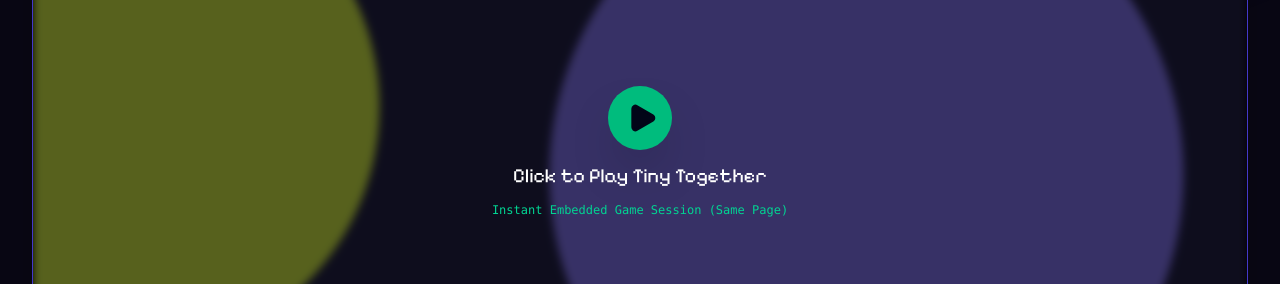
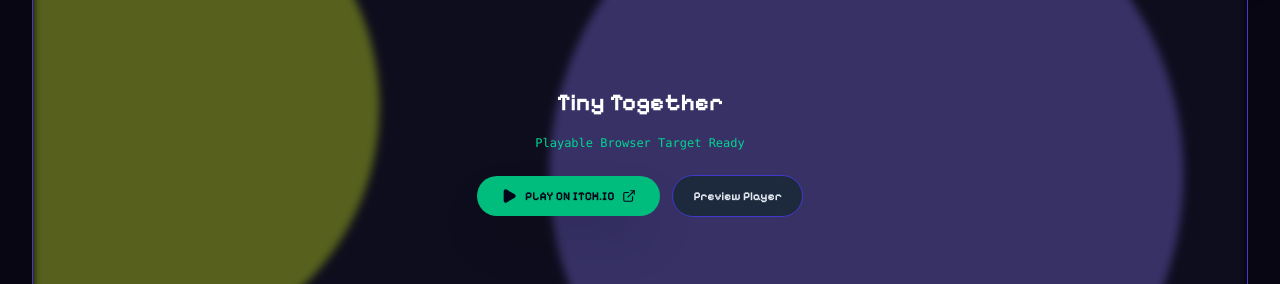
Before and after one commit to kartikch0543/DivPortfolio, a Next.js app: page /games/tiny-together in a window 1280 px wide. Shown: the part 633-917 px from the top of the page. Built offline with nearby package versions, Linux system fonts and the light colour scheme; no server answers.

Commit message:
fix(player): add direct Play on Itch.io launcher buttons for guaranteed game execution

```diff
--- a/src/components/home/interactive-arcade-console.tsx
+++ b/src/components/home/interactive-arcade-console.tsx
@@ -3,7 +3,7 @@
 import React, { useState } from "react";
 import Link from "next/link";
 import { games } from "@/data/games";
-import { Gamepad2, Sparkles, ExternalLink, Play, Cpu, Layers } from "lucide-react";
+import { Gamepad2, Sparkles, ExternalLink, Play, Cpu, Layers, Maximize2 } from "lucide-react";
 
 export function InteractiveArcadeConsole() {
   const [activeSlug, setActiveSlug] = useState(games[0]?.slug || "tiny-together");
@@ -54,25 +54,41 @@
       {/* Screen & Game Controls Area */}
       <div className="grid grid-cols-1 lg:grid-cols-3 gap-6">
         {/* Game Boy Screen Frame */}
-        <div className="lg:col-span-2 bg-slate-900 border-4 border-slate-700 rounded-2xl overflow-hidden shadow-inner flex flex-col relative min-h-[300px]">
+        <div className="lg:col-span-2 bg-slate-900 border-4 border-slate-700 rounded-2xl overflow-hidden shadow-inner flex flex-col relative min-h-[340px]">
           {/* Retro Screen Header */}
           <div className="bg-slate-950 px-4 py-2 border-b-2 border-slate-800 flex items-center justify-between font-mono text-xs text-slate-400">
             <span className="text-amber-400 font-bold flex items-center gap-1.5">
-              ● PLAYABLE STAGE: {activeGame.title.toUpperCase()}
+              ● ACTIVE STAGE: {activeGame.title.toUpperCase()}
             </span>
-            <span className="text-[10px]">FPS: 60 • ENGINE: UNITY</span>
+            <span className="text-[10px]">FPS: 60 • ENGINE: {activeGame.engine.toUpperCase()}</span>
           </div>
 
           {/* Screen Content / Embedded Player */}
           <div className="flex-1 bg-slate-950 relative flex items-center justify-center p-6 text-center">
             {isPlaying ? (
-              <div className="w-full h-full min-h-[320px]">
+              <div className="w-full h-full min-h-[320px] flex flex-col items-center justify-center space-y-4 p-4">
                 <iframe
                   src={itchUrl}
-                  className="w-full h-full min-h-[320px] rounded-lg border-0"
+                  className="w-full h-[280px] rounded-lg border-2 border-slate-700 bg-black"
                   title={activeGame.title}
                   allow="autoplay; fullscreen"
                 />
+                <div className="flex flex-wrap items-center justify-center gap-3">
+                  <a
+                    href={itchUrl}
+                    target="_blank"
+                    rel="noreferrer"
+                    className="px-5 py-2 bg-amber-400 hover:bg-amber-300 text-indigo-950 font-pixel font-bold text-xs rounded-full border-2 border-indigo-950 flex items-center gap-1.5 shadow-xs"
+                  >
+                    PLAY ON ITCH.IO <ExternalLink className="w-3.5 h-3.5" />
+                  </a>
+                  <button
+                    onClick={() => setIsPlaying(false)}
+                    className="px-4 py-2 bg-slate-800 hover:bg-slate-700 text-slate-200 font-mono text-xs rounded-full border border-slate-600"
+                  >
+                    Close Demo
+                  </button>
+                </div>
               </div>
             ) : (
               <div className="space-y-4 max-w-md py-6">
@@ -84,21 +100,21 @@
                   <p className="text-xs text-slate-300 font-sans mt-1 leading-relaxed">{activeGame.description}</p>
                 </div>
 
-                <div className="flex items-center justify-center gap-3 pt-2">
-                  <button
-                    onClick={() => setIsPlaying(true)}
-                    className="px-6 py-2.5 bg-emerald-400 hover:bg-emerald-300 text-indigo-950 font-pixel font-bold text-xs rounded-full border-2 border-indigo-950 shadow-[3px_3px_0px_0px_rgba(0,0,0,0.5)] transition-all hover:scale-105 flex items-center gap-1.5"
-                  >
-                    <Play className="w-4 h-4 fill-indigo-950" /> LAUNCH IN CONSOLE
-                  </button>
+                <div className="flex flex-wrap items-center justify-center gap-3 pt-2">
                   <a
                     href={itchUrl}
                     target="_blank"
                     rel="noreferrer"
-                    className="px-4 py-2.5 bg-amber-400 hover:bg-amber-300 text-indigo-950 font-pixel font-bold text-xs rounded-full border-2 border-indigo-950 shadow-[3px_3px_0px_0px_rgba(0,0,0,0.5)] transition-all hover:scale-105 flex items-center gap-1.5"
+                    className="px-6 py-2.5 bg-emerald-400 hover:bg-emerald-300 text-indigo-950 font-pixel font-bold text-xs rounded-full border-2 border-indigo-950 shadow-[3px_3px_0px_0px_rgba(0,0,0,0.5)] transition-all hover:scale-105 flex items-center gap-1.5"
                   >
-                    ITCH.IO PAGE <ExternalLink className="w-3.5 h-3.5" />
+                    <Play className="w-4 h-4 fill-indigo-950" /> PLAY ON ITCH.IO <ExternalLink className="w-3.5 h-3.5" />
                   </a>
+                  <button
+                    onClick={() => setIsPlaying(true)}
+                    className="px-4 py-2.5 bg-indigo-800 hover:bg-indigo-700 text-white font-pixel font-bold text-xs rounded-full border-2 border-indigo-600 transition-all hover:scale-105 flex items-center gap-1.5"
+                  >
+                    <Maximize2 className="w-3.5 h-3.5" /> PREVIEW DEMO
+                  </button>
                 </div>
               </div>
             )}
--- a/src/features/publishing/components/EnhancedBrowserPlayer.tsx
+++ b/src/features/publishing/components/EnhancedBrowserPlayer.tsx
@@ -4,7 +4,7 @@
 import type { Game } from "@/types/game";
 import { getLaunchPlan } from "@/features/game-platform/services/launch-manager";
 import { useGameTelemetry } from "@/hooks/use-game-telemetry";
-import { Play, Maximize2, RotateCcw, ShieldAlert, Command } from "lucide-react";
+import { Play, Maximize2, RotateCcw, ShieldAlert, Command, ExternalLink } from "lucide-react";
 
 interface EnhancedBrowserPlayerProps {
   game: Game;
@@ -19,6 +19,7 @@
   const [loadingProgress, setLoadingProgress] = useState(0);
 
   const containerRef = useRef<HTMLDivElement>(null);
+  const itchUrl = game.launch.browser || `https://kdivyanshu.itch.io/${game.slug}`;
 
   const handleStartGame = () => {
     setIsLoading(true);
@@ -111,15 +112,26 @@
               alt={game.title}
               className="absolute inset-0 w-full h-full object-cover opacity-40 blur-xs"
             />
-            <div className="relative z-10 text-center space-y-3 p-4">
-              <button
-                onClick={handleStartGame}
-                className="w-16 h-16 rounded-full bg-emerald-500 hover:bg-emerald-400 text-slate-950 flex items-center justify-center shadow-2xl transition transform hover:scale-105 mx-auto"
-              >
-                <Play className="w-8 h-8 fill-slate-950 ml-1" />
-              </button>
-              <h3 className="font-pixel text-xl text-white">Click to Play {game.title}</h3>
-              <p className="text-xs font-mono text-emerald-400">Instant Embedded Game Session (Same Page)</p>
+            <div className="relative z-10 text-center space-y-4 p-4 max-w-md mx-auto">
+              <h3 className="font-pixel text-xl sm:text-2xl text-white font-bold">{game.title}</h3>
+              <p className="text-xs font-mono text-emerald-400">Playable Browser Target Ready</p>
+
+              <div className="flex flex-wrap items-center justify-center gap-3 pt-2">
+                <a
+                  href={itchUrl}
+                  target="_blank"
+                  rel="noreferrer"
+                  className="px-6 py-3 rounded-full bg-emerald-500 hover:bg-emerald-400 text-slate-950 font-pixel font-bold text-xs shadow-2xl transition transform hover:scale-105 flex items-center gap-2"
+                >
+                  <Play className="w-4 h-4 fill-slate-950" /> PLAY ON ITCH.IO <ExternalLink className="w-3.5 h-3.5" />
+                </a>
+                <button
+                  onClick={handleStartGame}
+                  className="px-5 py-3 rounded-full bg-slate-800 hover:bg-slate-700 text-slate-200 font-pixel font-bold text-xs border border-slate-600 transition"
+                >
+                  Preview Player
+                </button>
+              </div>
             </div>
           </div>
         ) : (
```
